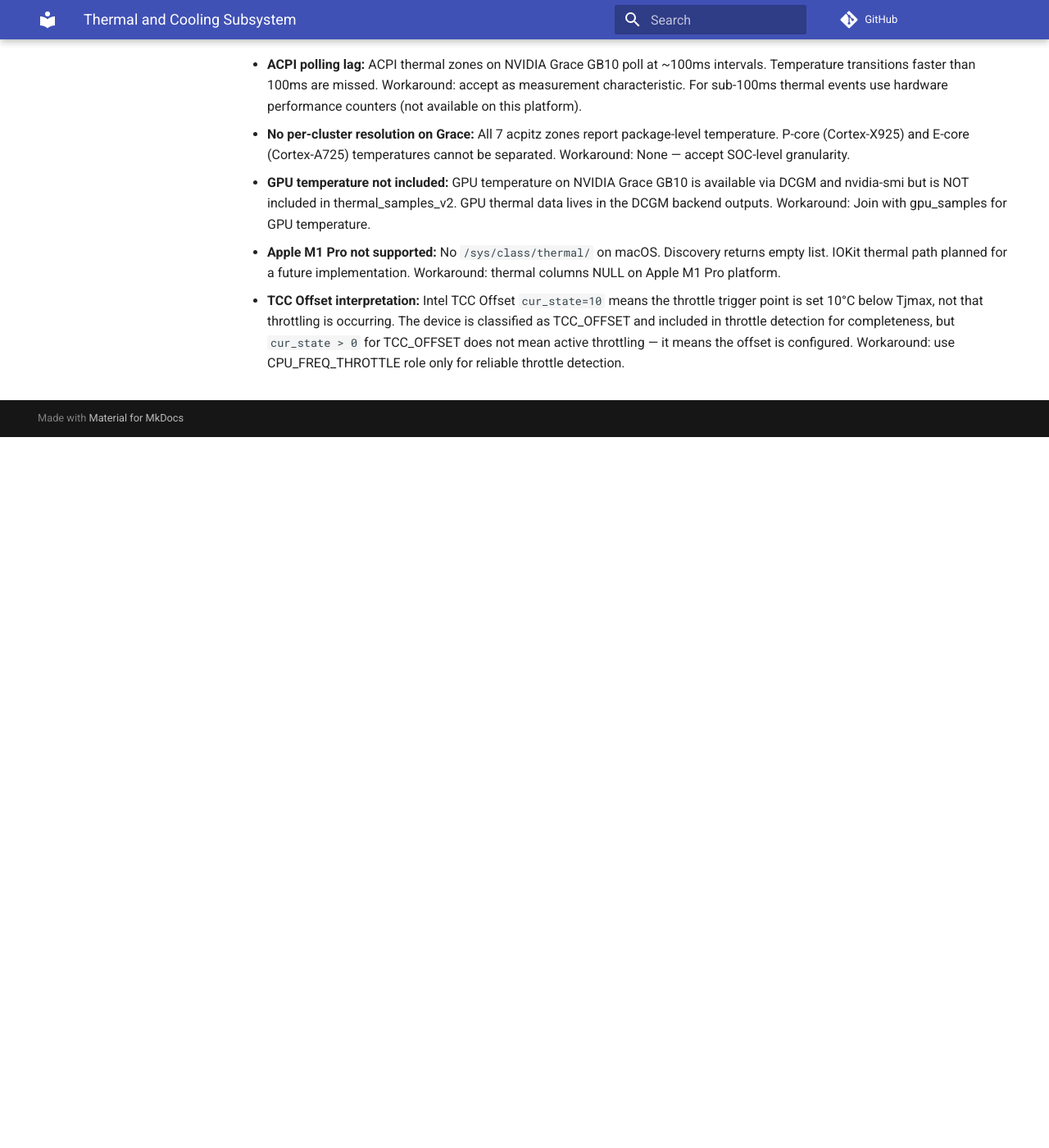
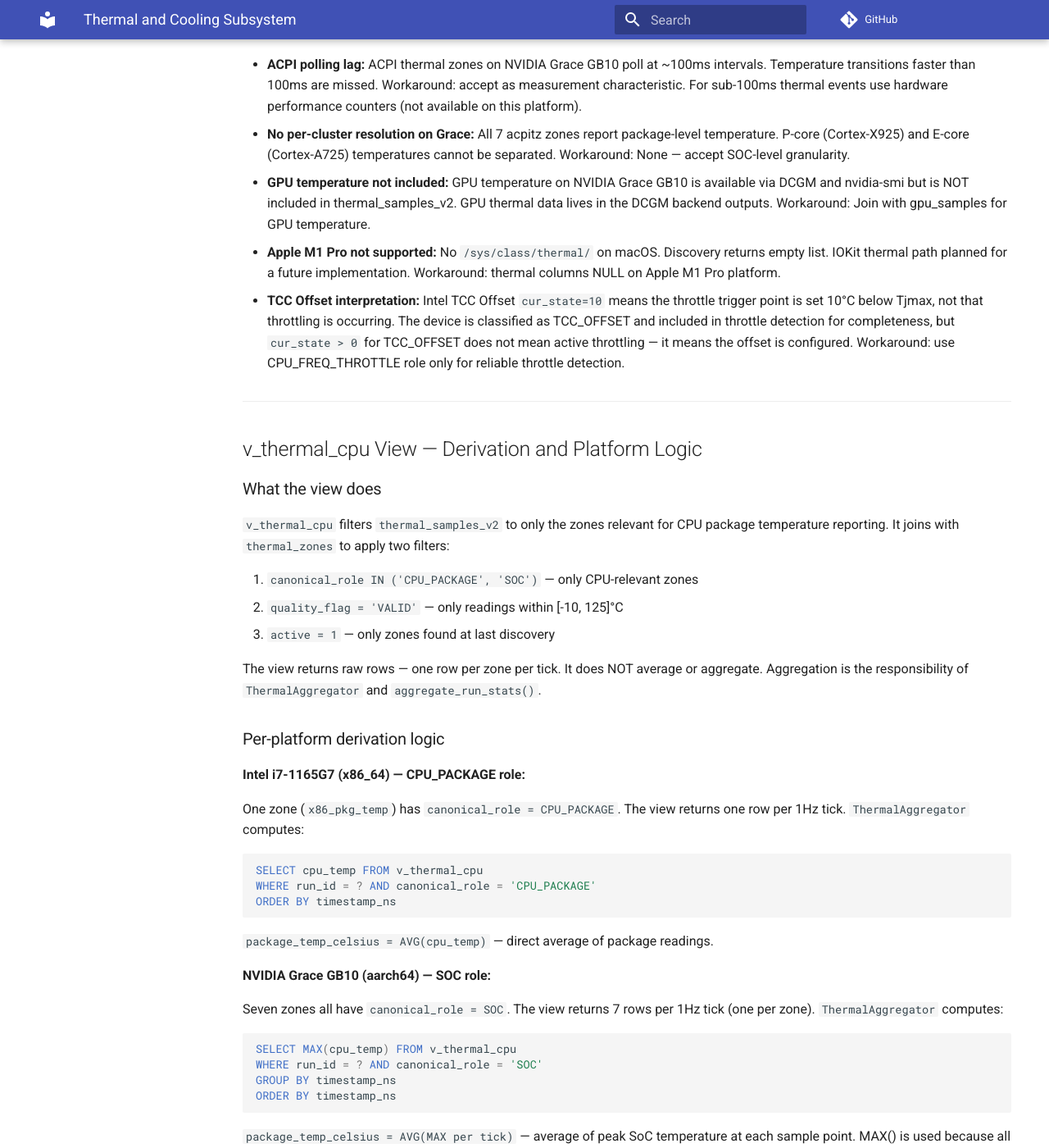
Before and after one commit to deepakpanigrahy03/alems-platform, an MkDocs documentation site: the page built from docs-src/mkdocs/source/research/08-thermal-subsystem.md, in a window 1280 px wide and 1400 px high, scrolled down 9383 px. Shown: the whole window at 82% size. Built offline with MkDocs 1.6.1 and Material for MkDocs 9.7.7, drawn with Linux system fonts in a browser that asks for light colours; comment, search, counter and statistics services are not loaded; before the commit the page ends 9916 px from its top, so only the background shows below that; some of the changed text lies outside the part shown.

Commit message:
docs: add v_thermal_cpu derivation and platform logic section to thermal guide

````diff
--- a/docs-src/mkdocs/source/research/08-thermal-subsystem.md
+++ b/docs-src/mkdocs/source/research/08-thermal-subsystem.md
@@ -417,3 +417,161 @@ sqlite3 $DB \
   detection for completeness, but `cur_state > 0` for TCC\_OFFSET does not
   mean active throttling — it means the offset is configured.
   Workaround: use CPU\_FREQ\_THROTTLE role only for reliable throttle detection.
+
+---
+
+## v_thermal_cpu View — Derivation and Platform Logic
+
+### What the view does
+
+`v_thermal_cpu` filters `thermal_samples_v2` to only the zones relevant for
+CPU package temperature reporting. It joins with `thermal_zones` to apply
+two filters:
+
+1. `canonical_role IN ('CPU_PACKAGE', 'SOC')` — only CPU-relevant zones
+2. `quality_flag = 'VALID'` — only readings within [-10, 125]°C
+3. `active = 1` — only zones found at last discovery
+
+The view returns raw rows — one row per zone per tick. It does NOT average
+or aggregate. Aggregation is the responsibility of `ThermalAggregator` and
+`aggregate_run_stats()`.
+
+### Per-platform derivation logic
+
+**Intel i7-1165G7 (x86\_64) — CPU\_PACKAGE role:**
+
+One zone (`x86_pkg_temp`) has `canonical_role = CPU_PACKAGE`. The view
+returns one row per 1Hz tick. `ThermalAggregator` computes:
+
+```sql
+SELECT cpu_temp FROM v_thermal_cpu
+WHERE run_id = ? AND canonical_role = 'CPU_PACKAGE'
+ORDER BY timestamp_ns
+```
+
+`package_temp_celsius = AVG(cpu_temp)` — direct average of package readings.
+
+**NVIDIA Grace GB10 (aarch64) — SOC role:**
+
+Seven zones all have `canonical_role = SOC`. The view returns 7 rows per
+1Hz tick (one per zone). `ThermalAggregator` computes:
+
+```sql
+SELECT MAX(cpu_temp) FROM v_thermal_cpu
+WHERE run_id = ? AND canonical_role = 'SOC'
+GROUP BY timestamp_ns
+ORDER BY timestamp_ns
+```
+
+`package_temp_celsius = AVG(MAX per tick)` — average of peak SoC temperature
+at each sample point. MAX() is used because all 7 acpitz zones measure
+different SoC locations — the peak represents the hottest point on the die,
+which is the scientifically correct value for thermal stress analysis.
+
+### Why not store the aggregated value directly
+
+The view returns raw per-zone rows so that:
+
+1. Per-zone heating analysis is possible (which zone heats first)
+2. Different aggregation strategies can be applied post-hoc
+3. The raw data is preserved for degradation research
+4. Paper reviewers can verify the derivation from first principles
+
+### Verified output on each platform
+
+**NVIDIA Grace GB10 (aarch64), run 62:**
+```
+COUNT(*) = 28   (7 zones × 4 ticks)
+AVG(cpu_temp) = 43.4°C
+MIN(cpu_temp) = 43.1°C
+MAX(cpu_temp) = 43.5°C
+canonical_role = SOC (all rows)
+```
+
+**Intel i7-1165G7 (x86\_64), run 4561:**
+```
+COUNT(*) = 4    (1 zone × 4 ticks)
+AVG(cpu_temp) = 51.5°C
+MIN(cpu_temp) = 51.0°C
+MAX(cpu_temp) = 52.0°C
+canonical_role = CPU_PACKAGE (all rows)
+```
+
+---
+
+## v_thermal_cpu View — Derivation and Platform Logic
+
+### What the view does
+
+`v_thermal_cpu` filters `thermal_samples_v2` to only the zones relevant for
+CPU package temperature reporting. It joins with `thermal_zones` to apply
+two filters:
+
+1. `canonical_role IN ('CPU_PACKAGE', 'SOC')` — only CPU-relevant zones
+2. `quality_flag = 'VALID'` — only readings within [-10, 125]°C
+3. `active = 1` — only zones found at last discovery
+
+The view returns raw rows — one row per zone per tick. It does NOT average
+or aggregate. Aggregation is the responsibility of `ThermalAggregator` and
+`aggregate_run_stats()`.
+
+### Per-platform derivation logic
+
+**Intel i7-1165G7 (x86\_64) — CPU\_PACKAGE role:**
+
+One zone (`x86_pkg_temp`) has `canonical_role = CPU_PACKAGE`. The view
+returns one row per 1Hz tick. `ThermalAggregator` computes:
+
+```sql
+SELECT cpu_temp FROM v_thermal_cpu
+WHERE run_id = ? AND canonical_role = 'CPU_PACKAGE'
+ORDER BY timestamp_ns
+```
+
+`package_temp_celsius = AVG(cpu_temp)` — direct average of package readings.
+
+**NVIDIA Grace GB10 (aarch64) — SOC role:**
+
+Seven zones all have `canonical_role = SOC`. The view returns 7 rows per
+1Hz tick (one per zone). `ThermalAggregator` computes:
+
+```sql
+SELECT MAX(cpu_temp) FROM v_thermal_cpu
+WHERE run_id = ? AND canonical_role = 'SOC'
+GROUP BY timestamp_ns
+ORDER BY timestamp_ns
+```
+
+`package_temp_celsius = AVG(MAX per tick)` — average of peak SoC temperature
+at each sample point. MAX() is used because all 7 acpitz zones measure
+different SoC locations — the peak represents the hottest point on the die,
+which is the scientifically correct value for thermal stress analysis.
+
+### Why not store the aggregated value directly
+
+The view returns raw per-zone rows so that:
+
+1. Per-zone heating analysis is possible (which zone heats first)
+2. Different aggregation strategies can be applied post-hoc
+3. The raw data is preserved for degradation research
+4. Paper reviewers can verify the derivation from first principles
+
+### Verified output on each platform
+
+**NVIDIA Grace GB10 (aarch64), run 62:**
+```
+COUNT(*) = 28   (7 zones × 4 ticks)
+AVG(cpu_temp) = 43.4°C
+MIN(cpu_temp) = 43.1°C
+MAX(cpu_temp) = 43.5°C
+canonical_role = SOC (all rows)
+```
+
+**Intel i7-1165G7 (x86\_64), run 4561:**
+```
+COUNT(*) = 4    (1 zone × 4 ticks)
+AVG(cpu_temp) = 51.5°C
+MIN(cpu_temp) = 51.0°C
+MAX(cpu_temp) = 52.0°C
+canonical_role = CPU_PACKAGE (all rows)
+```
````
